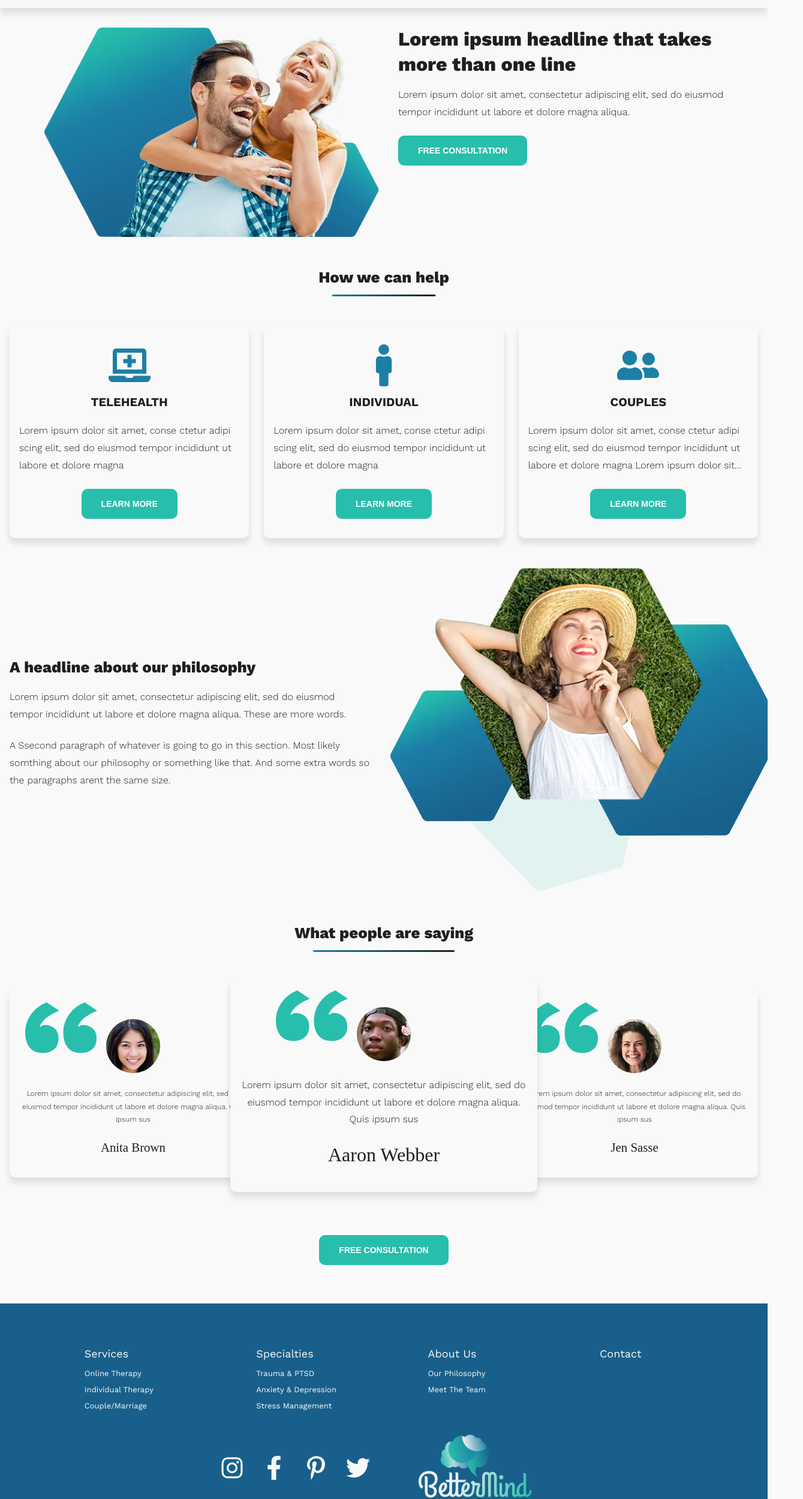
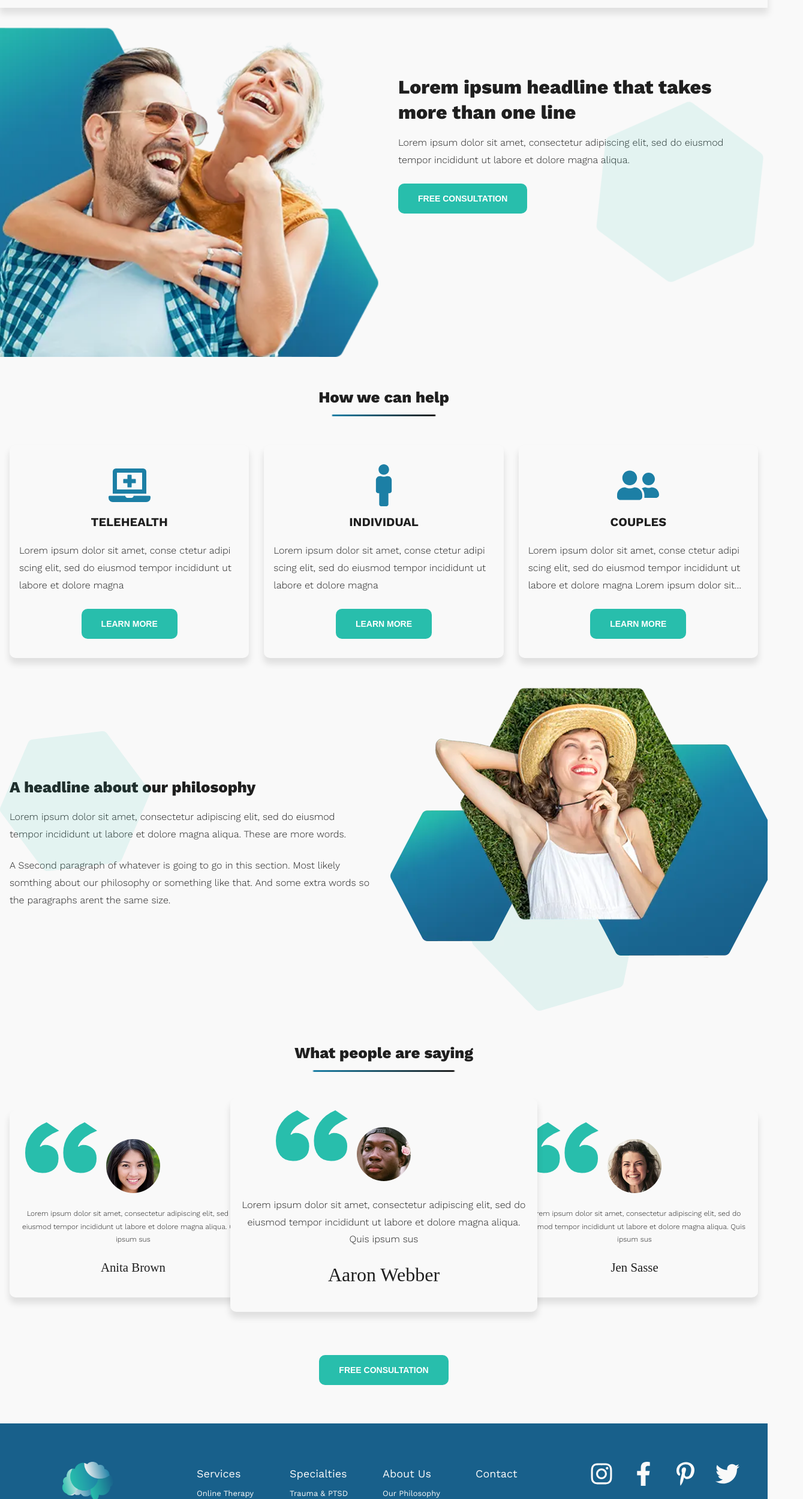
Before and after one commit to jpwallace22/BetterMind, a Next.js app: page / in a window 1280 px wide. Shown: the part 61-2560 px from the top of the page at 60% size, 1339 px wide, since content can reach past the window. Built offline with nearby package versions, Linux system fonts and the light colour scheme; a web font is replaced by a local one.

Commit message:
Finished Homepage (no copy) finished the homepage is all sizes with no copy

```diff
--- a/pages/index.js
+++ b/pages/index.js
@@ -26,6 +26,7 @@ export default function Home() {
         />
       </Head>
       <Header />
+
       <div className="container">
         <main className="homepage grid">
           <div className="hero-content px-1">
@@ -145,7 +146,10 @@ export default function Home() {
             Free consultation
           </Button>
         </main>
+        <div className="hex1"></div>
+        <div className="hex2"></div>
       </div>
+
       <Footer />
     </>
   );
--- a/styles/globals.css
+++ b/styles/globals.css
@@ -45,6 +45,7 @@ h3 {
   border-radius: 10px;
   padding: 2rem 1rem;
   background-color: var(--white);
+  z-index: 1;
 }
 .flex {
   display: flex;
@@ -282,6 +283,16 @@ small a {
 main {
   padding: 2rem 0;
 }
+.hex1 {
+  background: url("../public/images/hexigon.svg") no-repeat;
+  min-width: 300px;
+  min-height: 290px;
+  position: absolute;
+  top: 40%;
+  left: 0;
+  animation: spin infinite 50s linear;
+}
+
 .hero-content {
   grid-column: span 12;
 }
@@ -356,6 +367,20 @@ section.philosophy h2 {
     width: 25%;
     text-align: left;
   }
+  .hex1 {
+    left: inherit;
+    right: 0;
+    top: 30%;
+  }
+  .hex2 {
+    background: url("../public/images/hexigon.svg") no-repeat;
+    min-width: 250px;
+    min-height: 290px;
+    position: absolute;
+    top: 160%;
+    left: 0;
+    animation: spin infinite 50s linear;
+  }
   .social {
     grid-column: span 6;
     align-self: center;
@@ -416,7 +441,7 @@ section.philosophy h2 {
   }
   .testimonial-card.center {
     position: absolute;
-    z-index: 1;
+    z-index: 3;
     left: 30%;
     width: 40%;
     font-size: 1rem;
@@ -523,7 +548,57 @@ section.philosophy h2 {
   .dropdown.show > ul > li:hover {
     background-color: #f2f2f2;
   }
+  .homepage .hero-image {
+    min-height: 550px;
+  }
+  .homepage .hero-content {
+    padding-top: 5rem;
+  }
+  nav.footer-links {
+    grid-column: 5 / span 8;
+    padding-left: 0;
+  }
+  .footer-logo {
+    grid-column: span 4;
+    grid-row: 1;
+  }
+  .social {
+    grid-column: span 12;
+    justify-self: center;
+  }
 }
+/**********************
+      @1200
+/**********************/
+@media screen and (min-width: 1200px) {
+  nav.footer-links {
+    grid-column: 4 / span 6;
+    padding-left: 0;
+    justify-content: space-between;
+  }
+  .footer-logo {
+    grid-column: span 3;
+    grid-row: 1;
+  }
+  .social {
+    grid-column: 10 / span 4;
+    justify-self: center;
+    grid-row: 1;
+    align-self: start;
+  }
+}
+/**********************
+      @1400
+/**********************/
+@media screen and (min-width: 1400px) {
+  .homepage .hero-image {
+    background-size: contain;
+  }
+}
+/**********************
+       KEYFRAMES
+/**********************/
+
 @keyframes grow {
   0% {
     transform: scale(1);
@@ -535,3 +610,11 @@ section.philosophy h2 {
     transform: scale(1);
   }
 }
+@keyframes spin {
+  from {
+    transform: rotate(0deg);
+  }
+  to {
+    transform: rotate(360deg);
+  }
+}
```
Also changed, not shown: public/images/hexigon.svg (added).
